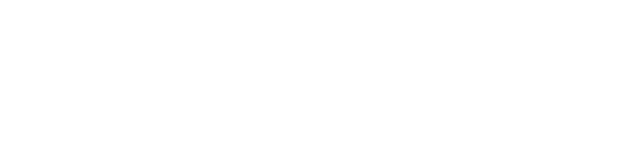
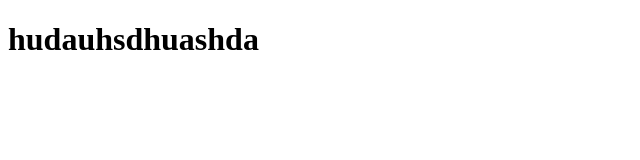
Before and after one commit to GabrielBarcelos1/DoeSangue, a plain HTML site: page index.html in a window 1280 px wide. Shown: the whole page, without its empty margins (0-640 px from the left). Drawn offline with Linux system fonts and the light colour scheme.

Commit message:
Update index.html

```diff
--- a/index.html
+++ b/index.html
@@ -6,6 +6,7 @@
     <title>Document</title>
 </head>
 <body>
+    <h1>hudauhsdhuashda</h1>
 
 </body>
 </html>
```
